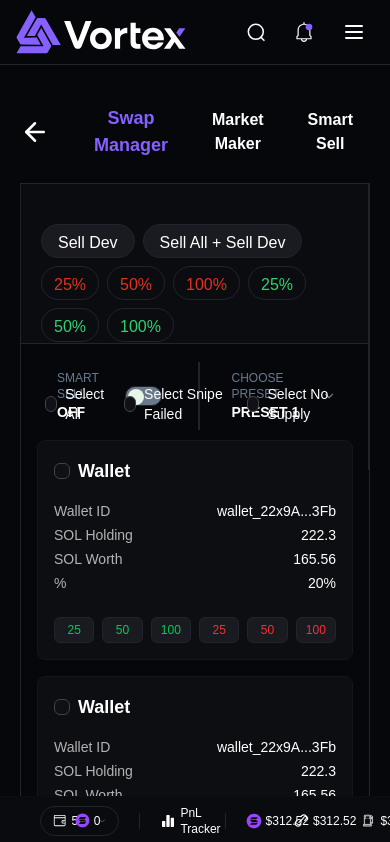
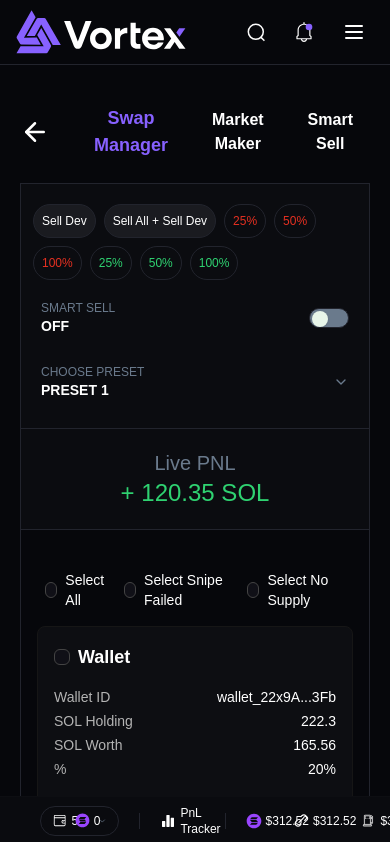
Before and after one commit to JaiKumarSuther/ventor, a Next.js app: page /wallets in a window 390 px wide. Shown: the top 842 px of the page. Built offline with nearby package versions, Linux system fonts and the light colour scheme.

Commit message:
fixed some issues

```diff
--- a/app/(MainMenu)/dashboard/page.tsx
+++ b/app/(MainMenu)/dashboard/page.tsx
@@ -1,5 +1,5 @@
 "use client";
-import React from "react";
+import React, { useState } from "react";
 import Image from "next/image";
 import PageContainer from "@/components/ui/PageContainer";
 import SummaryCard from "@/components/ui/SummaryCard";
@@ -10,6 +10,7 @@
 import GradientButton from "@/components/ui/GradientButton";
 
 export default function DashboardPage() {
+  const [search, setSearch] = useState('');
   const summaryData = [
     {
       id: 1,
@@ -79,10 +80,10 @@
         <div className="flex items-center gap-4 mb-6 flex-col md:flex-row">
           <div className="flex gap-4 justify-between w-full">
             <SearchInput
-              value={"Search"}
-              onChange={(e: React.ChangeEvent<HTMLInputElement>) => {
-                console.log("Search input changed:", e.target.value);
-              }}
+              placeholder="Search here..."
+              value={search}
+              onChange={(e) => setSearch(e.target.value)}
+              className="w-64"
             />
             <FilterButton label="Filter" />
           </div>
--- a/app/(MainMenu)/wallets/page.tsx
+++ b/app/(MainMenu)/wallets/page.tsx
@@ -51,7 +51,6 @@
       worth: "165.56",
       percent: "20%",
     },
-
   ];
 
   const tabs = [
@@ -74,17 +73,18 @@
 
       {/* Top bar */}
       <div className="border border-[#22242D]">
-        <div className="flex flex-col md:flex-row h-[160px] w-full bg-[#FFFFFF05]  mb-10 border-b border-[#22242D]">
-          <div className="flex-3 flex flex-col border-r px-5 py-10 gap-5 border-[#22242D]">
+  <div className="flex flex-col md:flex-row md:h-[160px] w-full bg-[#FFFFFF05] mb-10 border-b border-[#22242D]">
+      {/* Left side */}
+      <div className="flex-3 flex flex-col md:border-r px-3 md:px-5 py-5 md:py-10 gap-3 md:gap-5 border-[#22242D]">
         <ActionButtons />
-            <div className="flex gap-5">
+        <div className="flex flex-col sm:flex-row gap-3 md:gap-5">
           <SmartSellControl
             label="SMART SELL"
             enabled={isSmartSellEnabled}
             onToggle={() => setIsSmartSellEnabled(!isSmartSellEnabled)}
           />
 
-              <div className="border border-[#22242D]" />
+          <div className="hidden sm:block border border-[#22242D]" />
 
           <PresetSelector
             label="CHOOSE PRESET"
@@ -97,11 +97,13 @@
         </div>
       </div>
 
-          <div className="flex-2 flex flex-col justify-center items-center ">
-            <h2 className="text-[#6A7A8C] text-2xl">Live PNL</h2>
-            <h1 className="text-[#2FD271] text-4xl">+ 120.35 SOL</h1>
+      {/* Right side */}
+      <div className="flex-2 flex flex-col justify-center items-center py-5 md:py-0 border-t md:border-t-0 border-[#22242D]">
+        <h2 className="text-[#6A7A8C] text-xl md:text-2xl">Live PNL</h2>
+        <h1 className="text-[#2FD271] text-2xl md:text-4xl">+ 120.35 SOL</h1>
       </div>
     </div>
+
         <WalletFilters
           selectAll={selectAll}
           onSelectAll={setSelectAll}
--- a/components/ui/ActionButtons.tsx
+++ b/components/ui/ActionButtons.tsx
@@ -8,10 +8,10 @@
   return (
     <div className="flex flex-wrap gap-2 items-center">
       {/* Sell Buttons */}
-      <button className="px-4 py-1.5 h-[34px] rounded-full bg-[#1A1B20] border border-[#22242D] text-white">
+      <button className="px-2 sm:px-4 py-1.5 h-[34px] rounded-full bg-[#1A1B20] border border-[#22242D] text-white text-xs sm:text-sm">
         Sell Dev
       </button>
-      <button className="px-4 py-1.5 h-[34px] rounded-full bg-[#1A1B20] border border-[#22242D] text-white">
+      <button className="px-2 sm:px-4 py-1.5 h-[34px] rounded-full bg-[#1A1B20] border border-[#22242D] text-white text-xs sm:text-sm">
         Sell All + Sell Dev
       </button>
 
@@ -19,7 +19,7 @@
       {redButtons.map((label, index) => (
         <button
           key={`red-${index}`}
-          className="px-3 py-1.5 h-[34px] rounded-full border border-[#22242D] text-[#E43021]"
+          className="px-2 sm:px-3 py-1.5 h-[34px] rounded-full border border-[#22242D] text-[#E43021] text-xs sm:text-sm"
         >
           {label}
         </button>
@@ -29,7 +29,7 @@
       {greenButtons.map((label, index) => (
         <button
           key={`green-${index}`}
-          className="px-3 py-1.5 h-[34px] rounded-full border border-[#22242D] text-[#2FD271]"
+          className="px-2 sm:px-3 py-1.5 h-[34px] rounded-full border border-[#22242D] text-[#2FD271] text-xs sm:text-sm"
         >
           {label}
         </button>
--- a/components/ui/OverviewStep.tsx
+++ b/components/ui/OverviewStep.tsx
@@ -83,7 +83,7 @@
 
   return (
     <div className="space-y-6">
-      <div className="flex flex-col lg:flex-row h-[600px]">
+      <div className="flex flex-col lg:flex-row min-h-[600px]">
         {/* Setting Overview Section */}
         <div className="flex flex-col justify-between flex-[5] border border-[#22242D] bg-[#FFFFFF05] border-r-0">
           <div>
--- a/components/ui/PresetSelector.tsx
+++ b/components/ui/PresetSelector.tsx
@@ -12,12 +12,12 @@
   selected,
 }: PresetSelectorProps) {
   return (
-    <div className="flex-1 flex justify-between items-center px-3 py-2 rounded-md  cursor-pointer">
-      <div>
+    <div className="flex-1 flex justify-between items-center px-2 sm:px-3 py-2 rounded-md cursor-pointer min-w-0">
+      <div className="min-w-0">
         <p className="text-[#6A7A8C] text-xs">{label}</p>
-        <h1 className="text-sm font-semibold text-white">{selected}</h1>
+        <h1 className="text-sm font-semibold text-white truncate">{selected}</h1>
       </div>
-      <ChevronDown size={16} color="#6A7A8C" />
+      <ChevronDown size={16} color="#6A7A8C" className="shrink-0 ml-2" />
     </div>
   );
 }
--- a/components/ui/SmartSellToggle.tsx
+++ b/components/ui/SmartSellToggle.tsx
@@ -12,15 +12,15 @@
   onToggle,
 }: SmartSellControlProps) {
   return (
-    <div className="flex-1 flex items-center justify-between rounded-md px-4 py-2 cursor-pointer">
-      <div>
+    <div className="flex-1 flex items-center justify-between rounded-md px-2 sm:px-4 py-2 cursor-pointer min-w-0">
+      <div className="min-w-0">
         <p className="text-[#6A7A8C] text-xs">{label}</p>
         <h1 className="text-sm font-semibold text-white">
           {enabled ? "ON" : "OFF"}
         </h1>
       </div>
       <div
-        className={`w-10 h-5 rounded-full border border-[#22242D] flex items-center transition-colors relative ${
+        className={`w-10 h-5 rounded-full border border-[#22242D] flex items-center transition-colors relative shrink-0 ml-2 ${
           enabled ? "bg-green-500" : "bg-[#6A7A8C]"
         }`}
         onClick={onToggle}
--- a/components/ui/WalletSetupStep.tsx
+++ b/components/ui/WalletSetupStep.tsx
@@ -134,7 +134,7 @@
 
   return (
     <div className="space-y-6">
-      <div className="flex flex-col lg:flex-row h-[600px]">
+      <div className="flex flex-col lg:flex-row min-h-[600px]">
         {/* Wallets Section */}
         <div className="flex flex-col flex-[5] border border-[#22242D] bg-[#FFFFFF05] border-r-0">
           {/* Top Bar */}
```
Also changed, not shown: components/ui/DataTable.tsx (+51 -32 lines). Lines whose indentation alone changed are shown as unchanged.
